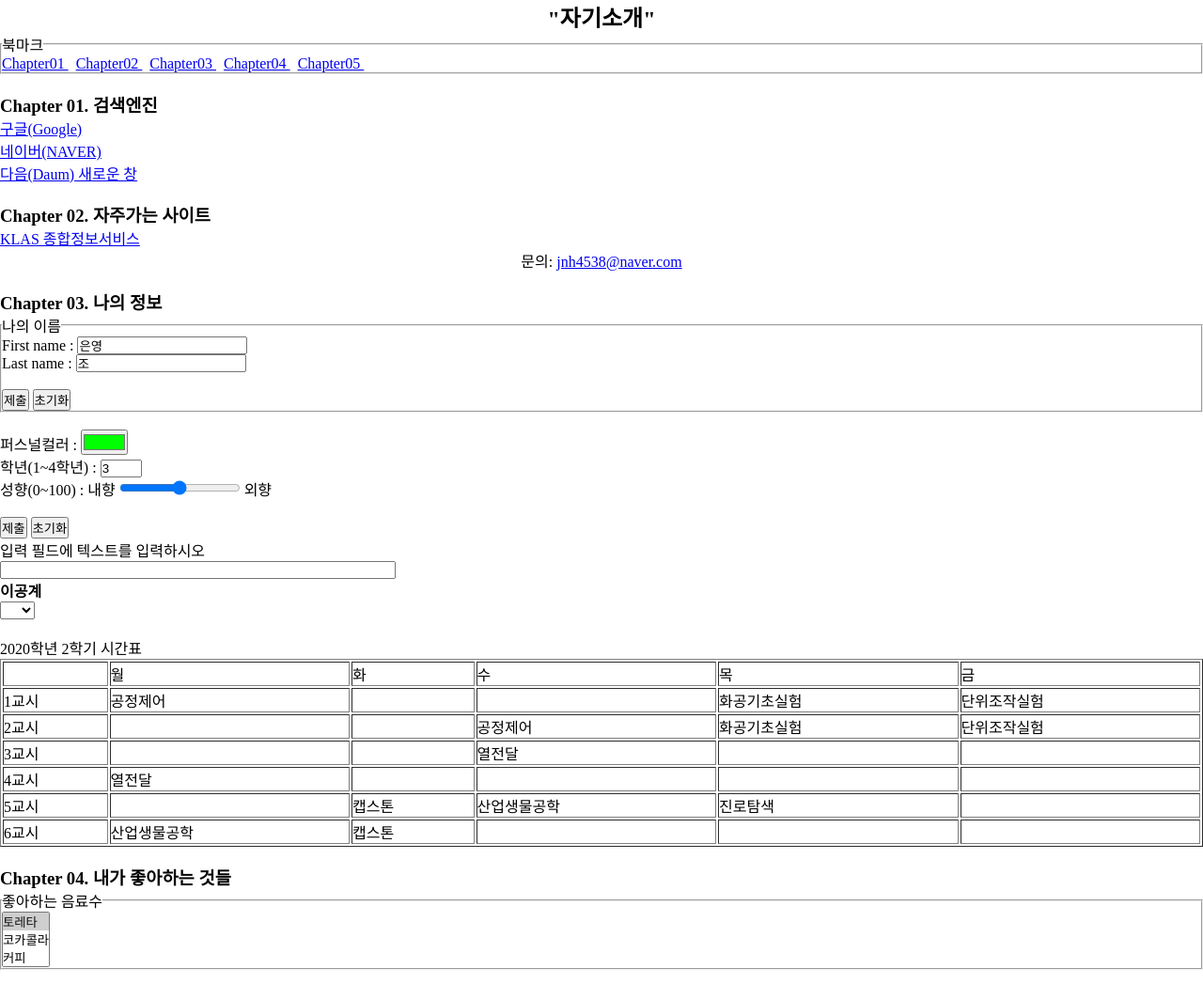
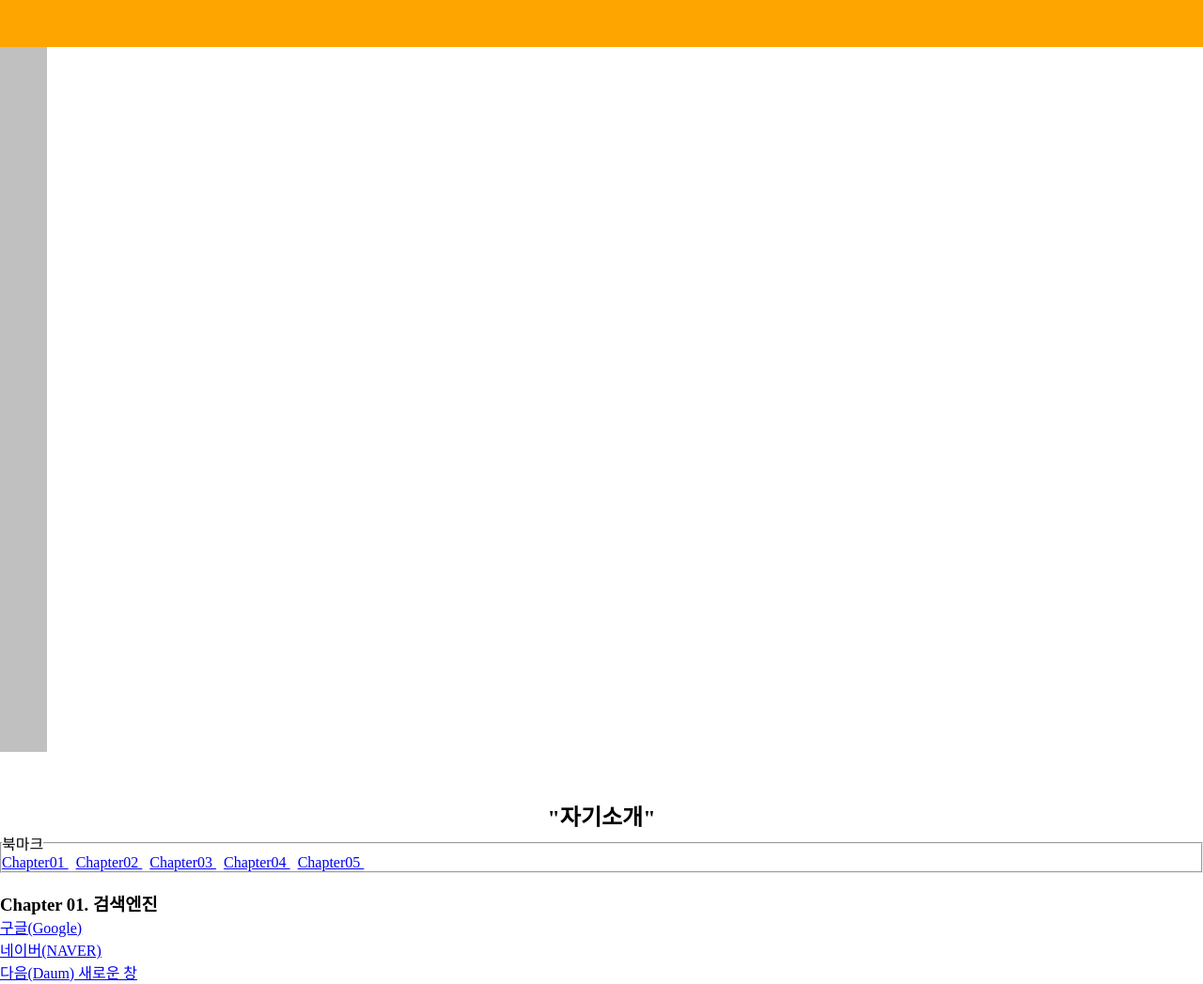
Before and after one commit to eunyoung6/eunyoung6.github.io, a plain HTML site: page index.html in a window 1280 px wide. Shown: the top 1047 px of the page at 94% size. Drawn offline with Linux system fonts and the light colour scheme.

Commit message:
Update index.html

```diff
--- a/index.html
+++ b/index.html
@@ -22,7 +22,11 @@
                width: 50px;
                background: silver;
    }
-
+   .container     {
+               height: 800px;
+               margin-top: 50px;
+               margin-left: 50px;
+   }
 
 
 </style>
@@ -31,6 +35,13 @@
 
 
 <BODY>
+
+   <!-- 고정바 -->
+   <div class="top_bar"> </div>
+   <div class="left_bar"> </div>
+   <div class="container"> </div>
+
+
 
 <a id=Top> </a>
 
```
